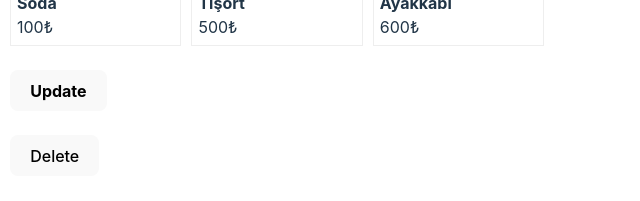
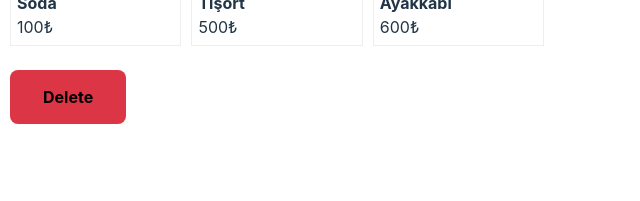
Before and after one commit to MustafaBasoglu/siemens-advance-react, a React (Vite) app: page / in a window 1280 px wide. Shown: the part 263-464 px from the top of the page, without its empty margins (0-640 px from the left). Built offline with nearby package versions, Linux system fonts and the light colour scheme; the HTML template or start-up script is replaced by a standard one.

Commit message:
dinamik button component

```diff
--- a/src/App.jsx
+++ b/src/App.jsx
@@ -6,12 +6,12 @@ function App() {
     <div className="app">
       <Products />
       <br />
-      <Button addClass={"btn-primary"}>
+      <Button background={"primary"} size={"sm"} className={"hidden"}>
         <strong>Update</strong>
       </Button>
-      <br />
-      <br />
-      <Button addClass={"btn-danger"}>Delete</Button>
+      <Button background={"danger"} size={"lg"}>
+        <strong>Delete</strong>
+      </Button>
     </div>
   );
 }
--- /dev/null
+++ b/src/components/UI/Button.css
@@ -0,0 +1,28 @@
+.btn {
+}
+
+.btn-lg {
+  padding: 16px 32px;
+  font-size: 16px;
+}
+
+.btn-sm {
+  padding: 8px 16px;
+  font-size: 12px;
+}
+
+.btn-primary {
+  background-color: #0d6efd;
+}
+
+.btn-success {
+  background-color: #198754;
+}
+
+.btn-danger {
+  background-color: #dc3545;
+}
+
+.hidden {
+  display: none;
+}
--- a/src/components/UI/Button.jsx
+++ b/src/components/UI/Button.jsx
@@ -1,13 +1,20 @@
 import PropTypes from "prop-types";
+import "./Button.css";
 
 function Button(props) {
-  console.log(props);
-  return <button>{props.children}</button>;
+  const sizeClass = `btn-${props.size}`;
+  const backgroundClass = `btn-${props.background}`;
+  const classes = `${sizeClass} ${backgroundClass} ${props.className}`;
+
+  return <button className={classes}>{props.children}</button>;
 }
 
 Button.propTypes = {
   title: PropTypes.string,
   children: PropTypes.node,
+  size: PropTypes.string,
+  background: PropTypes.string,
+  className: PropTypes.string,
 };
 
 export default Button;
```
